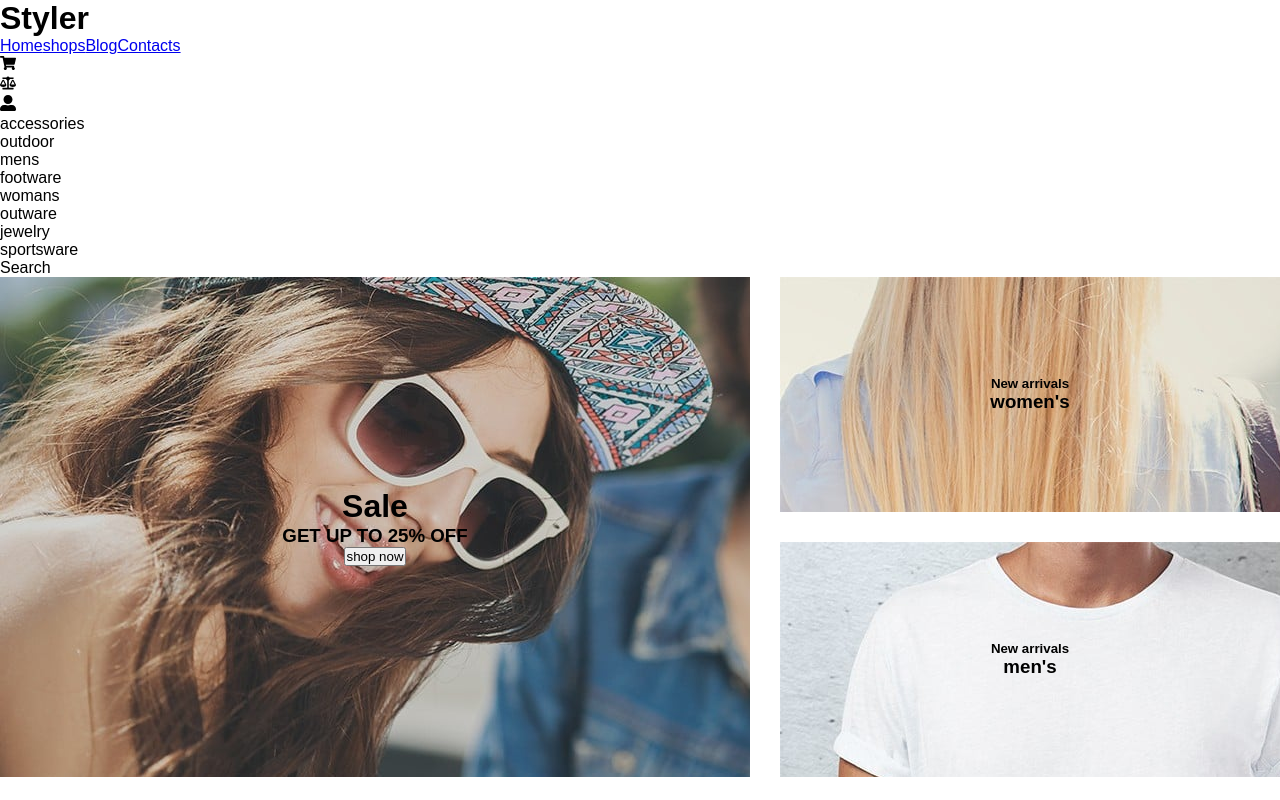
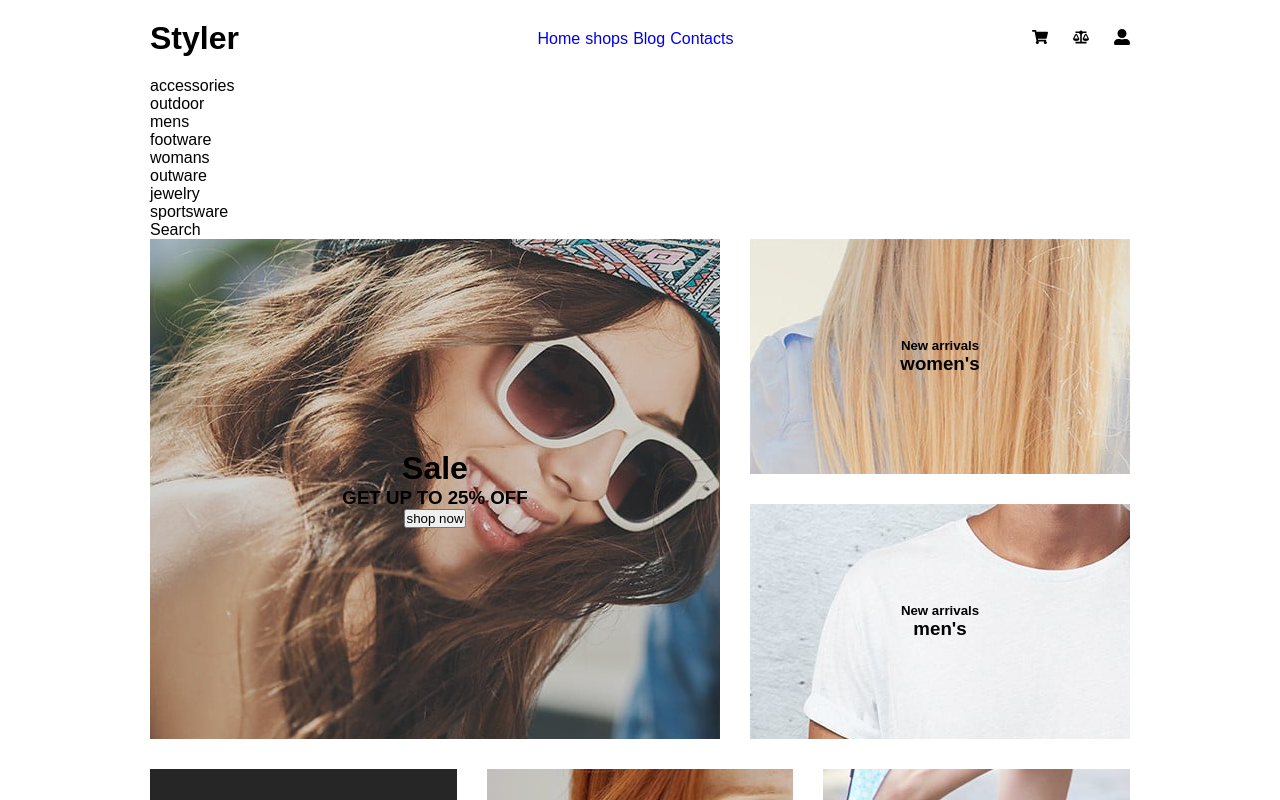
Before and after one commit to Trend20/React-Typescript-e-commerce-template, a React (Create React App) app: page / in a window 1280 px wide. Shown: the top 800 px of the page. Built offline with nearby package versions, Linux system fonts and the light colour scheme; a web font is replaced by a local one.

Commit message:
navbar styles

```diff
--- a/src/App.css
+++ b/src/App.css
@@ -6,3 +6,44 @@
   box-sizing: border-box;
   font-family: 'Ysabeau SC', sans-serif;
 }
+
+.app{
+  padding: 0 150px;
+}
+
+/*navbar styles*/
+.navbar{
+  display: flex;
+  width: 100%;
+  justify-content: space-between;
+  align-items: center;
+  padding: 20px 0;
+}
+
+.nav-action{
+  display: flex;
+  width: 10%;
+  justify-content: space-between;
+  align-items: center;
+}
+
+.nav-links{
+  display: flex;
+  width: 20%;
+  justify-content: center;
+  align-items: center;
+}
+
+.nav-links ul{
+  display: flex;
+  width: 100%;
+  justify-content: space-between;
+  align-items: center;
+}
+
+.navLinkItem{
+  text-decoration: none !important;
+}
+/*end of navbar styles*/
+
+/*category styles*/
--- a/src/components/navbar/Navbar.tsx
+++ b/src/components/navbar/Navbar.tsx
@@ -12,10 +12,10 @@ const Navbar = (): JSX.Element => {
       </div>
       <div className="nav-links">
           <ul>
-              <Link to='/'>Home</Link>
-              <Link to='/products'>shops</Link>
-              <Link to='/blog'>Blog</Link>
-              <Link to='/contacts'>Contacts</Link>
+              <Link to='/' className='navLinkItem'>Home</Link>
+              <Link to='/products' className='navLinkItem'>shops</Link>
+              <Link to='/blog' className='navLinkItem'>Blog</Link>
+              <Link to='/contacts' className='navLinkItem'>Contacts</Link>
           </ul>
       </div>
 
--- a/src/pages/home/Home.css
+++ b/src/pages/home/Home.css
@@ -30,9 +30,8 @@
 }
 
 #women{
-    background: url("../../assests/img/women.jpg");
+    background: url("../../assests/img/women.jpg") no-repeat;
     height: 250px;
-    background-repeat: no-repeat;
     display: flex;
     flex-direction: column;
     align-items: center;
```
